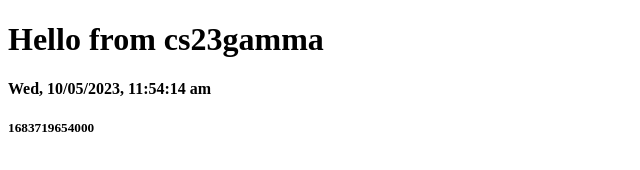
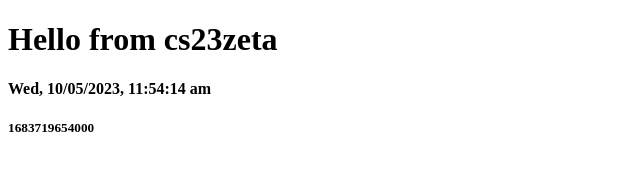
Before and after one commit to songsize/cs23gamma, a plain HTML site: page docs/index.html in a window 1280 px wide. Shown: the whole page, without its empty margins (0-640 px from the left). Drawn offline with Linux system fonts and the light colour scheme.

Commit message:
Update index.html

```diff
--- a/docs/index.html
+++ b/docs/index.html
@@ -6,7 +6,7 @@
  <title>XXXXXX</title>
  </head>
  <body>
- <h1>Hello from cs23gamma</h1>
+ <h1>Hello from cs23zeta</h1>
 <!-- ipaddresses past next line -->
  <h4 id="id01">AAAA</h4>
  <h5 id="id02">AAAA</h5>
```
